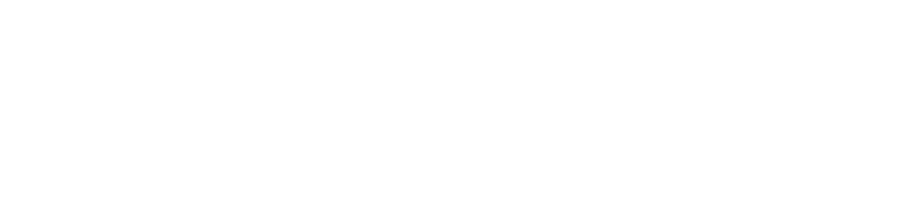
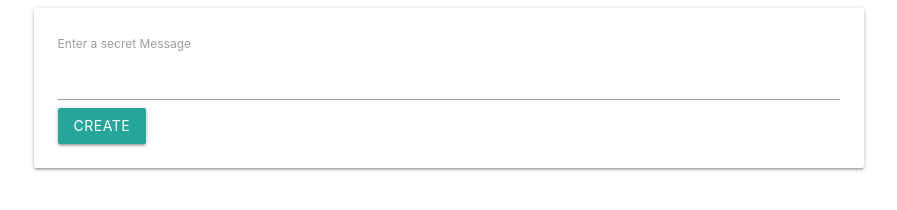
Before and after one commit to aniketsagar/js_practice, a plain HTML site: page secret_messaging_app/index.html in a window 1280 px wide. Shown: the whole page, without its empty margins (191-1088 px from the left). Drawn offline with nearby package versions, Linux system fonts and the light colour scheme.

Commit message:
added html wireframe inputs

```diff
--- a/secret_messaging_app/index.html
+++ b/secret_messaging_app/index.html
@@ -10,6 +10,17 @@
 
     </head>
     <body>
+        <div class="row">
+            <div class=" col s8 offset-s2">
+                <div class="card-panel">
+                    <form>
+                        <label>Enter a secret Message</label>
+                        <input/>
+                        <button class="btn"> create </button>
+                    </form>
+                </div>
+            </div>
+        </div>
         <script src="index.js"></script>
     </body>
 </html>
```
